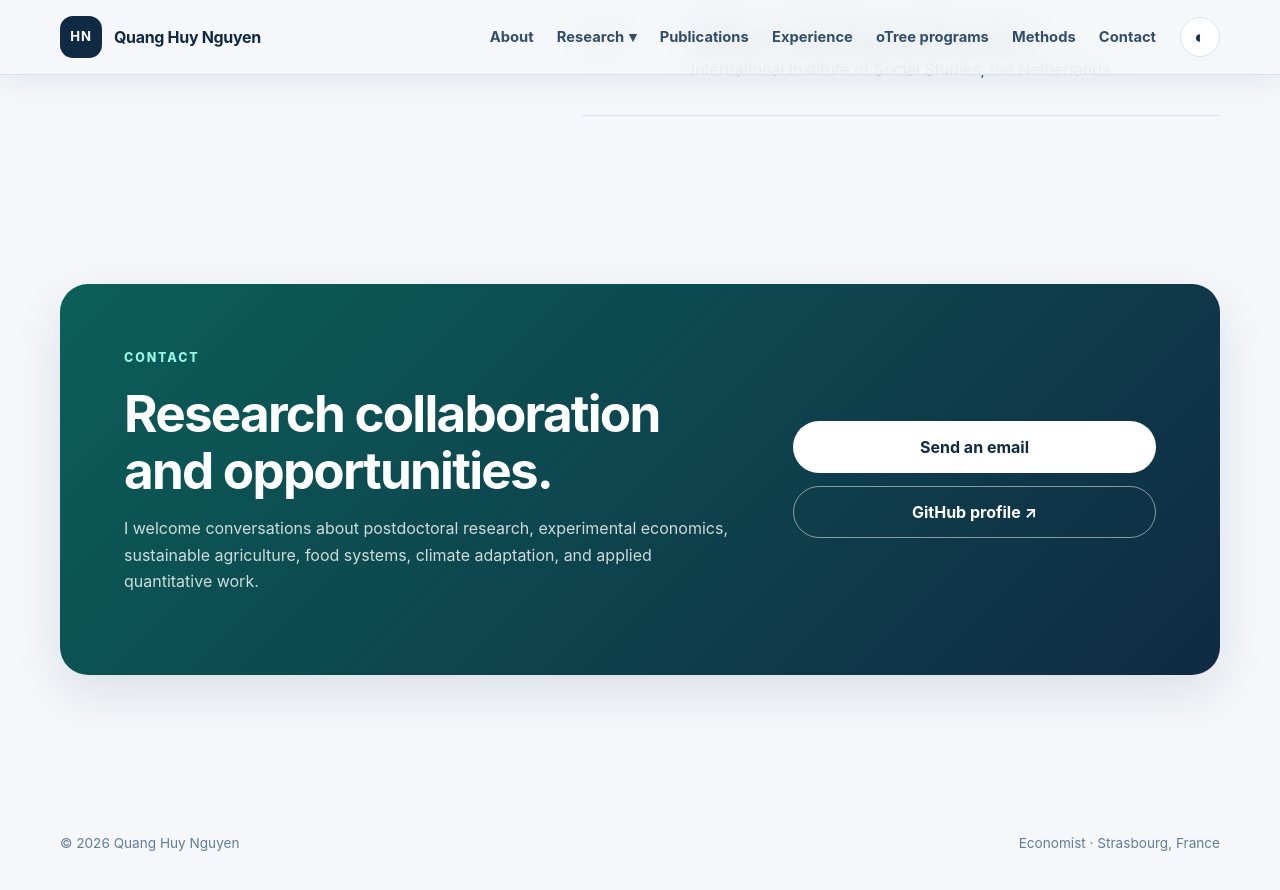
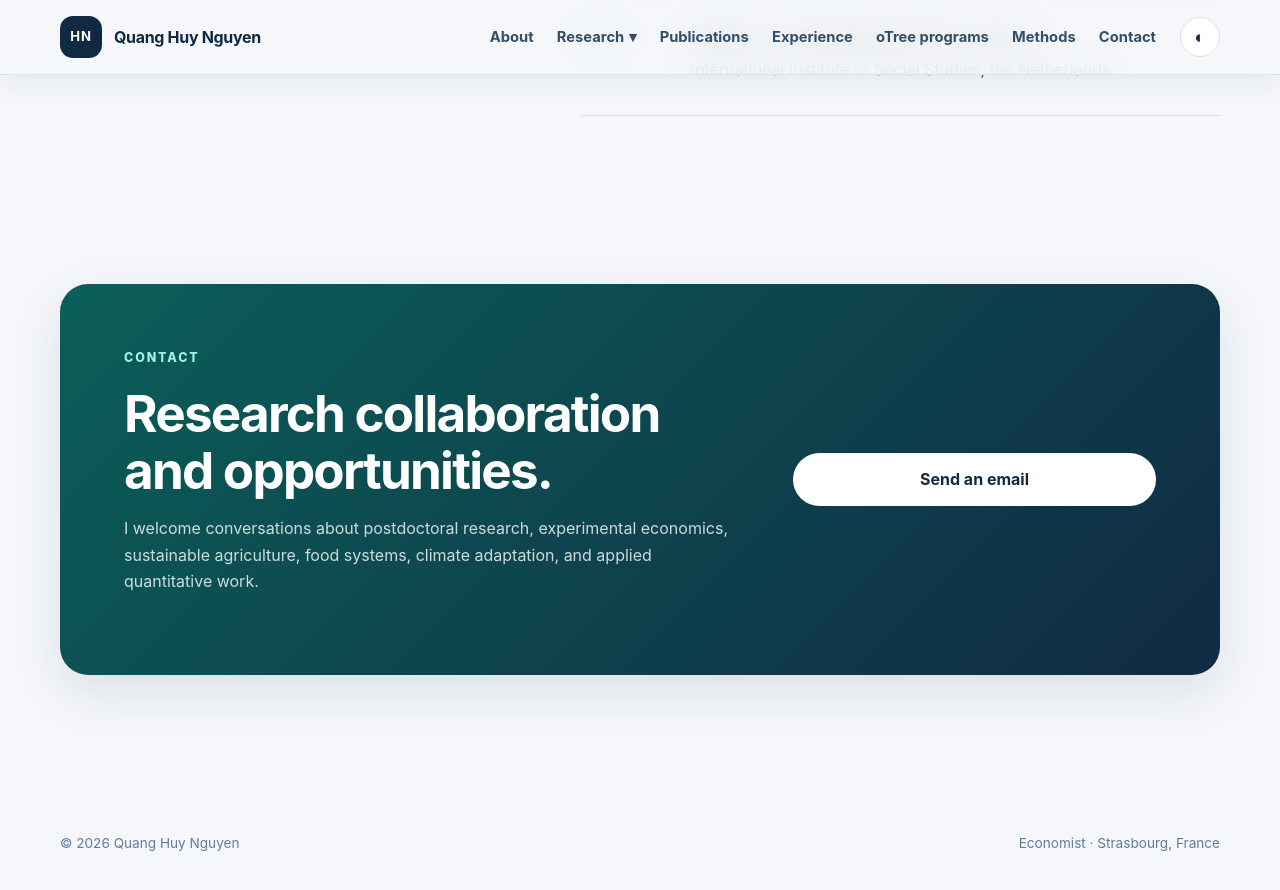
Before and after one commit to nguyenquanghuyvn/nguyenquanghuy.github.co, a Jekyll site: the page index.html, which Jekyll copies as it is, in a window 1280 px wide and 900 px high, scrolled down 7398 px. Shown: the top 890 px of the window. Built offline with Jekyll 4.4.1, drawn with Linux system fonts in a browser that asks for light colours.

Commit message:
Edited the contact links

```diff
--- a/index.html
+++ b/index.html
@@ -447,7 +447,7 @@
         </div>
         <div class="contact-actions">
           <a class="button button-light" href="mailto:nguyenquanghuyib@gmail.com">Send an email</a>
-          <a class="button button-outline-light" href="https://github.com/nguyenquanghuyvn" target="_blank" rel="noopener">GitHub profile ↗</a>
+          <!-- <a class="button button-outline-light" href="https://github.com/nguyenquanghuyvn" target="_blank" rel="noopener">GitHub profile ↗</a> -->
         </div>
       </div>
     </section>
```
